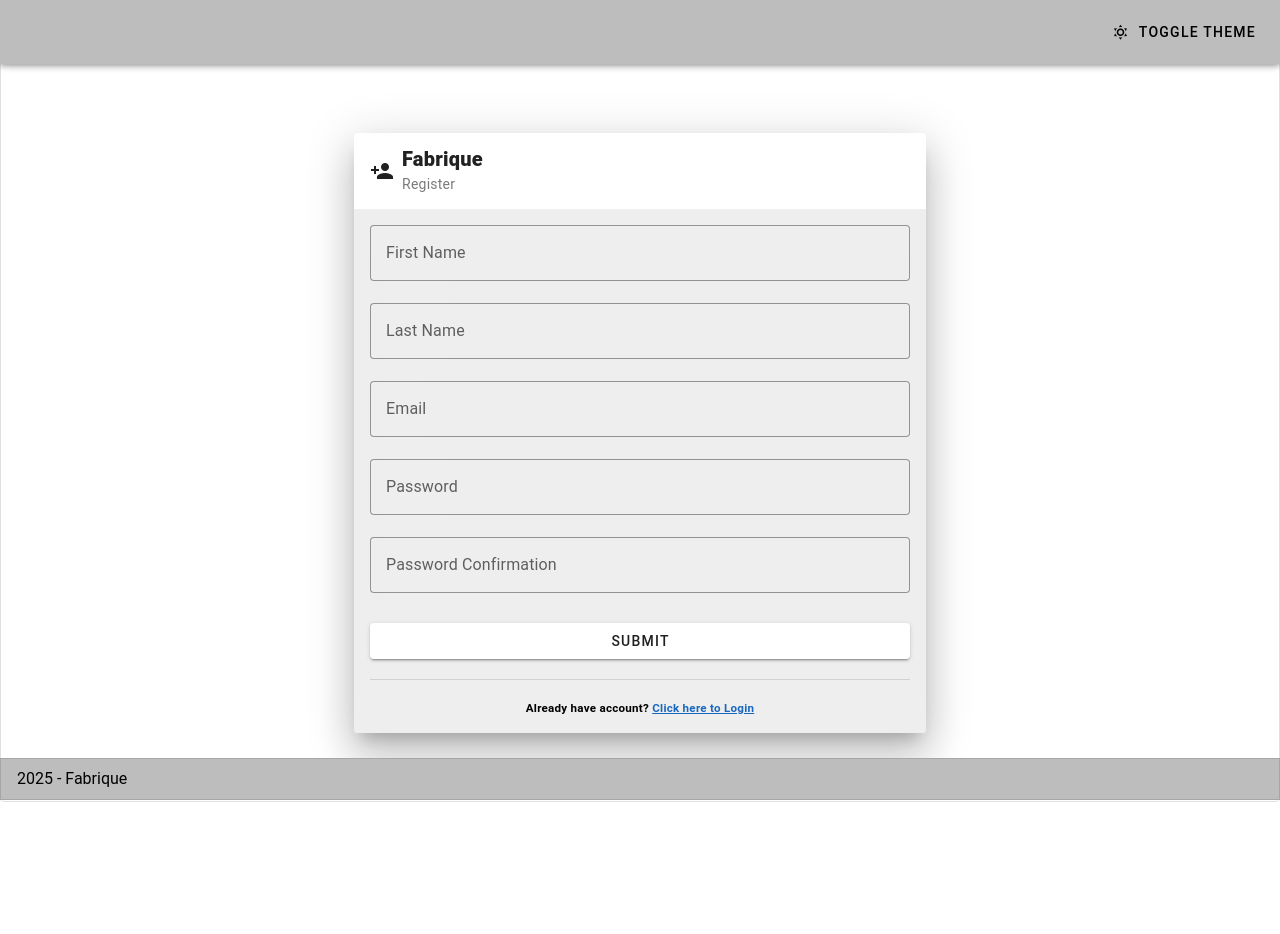
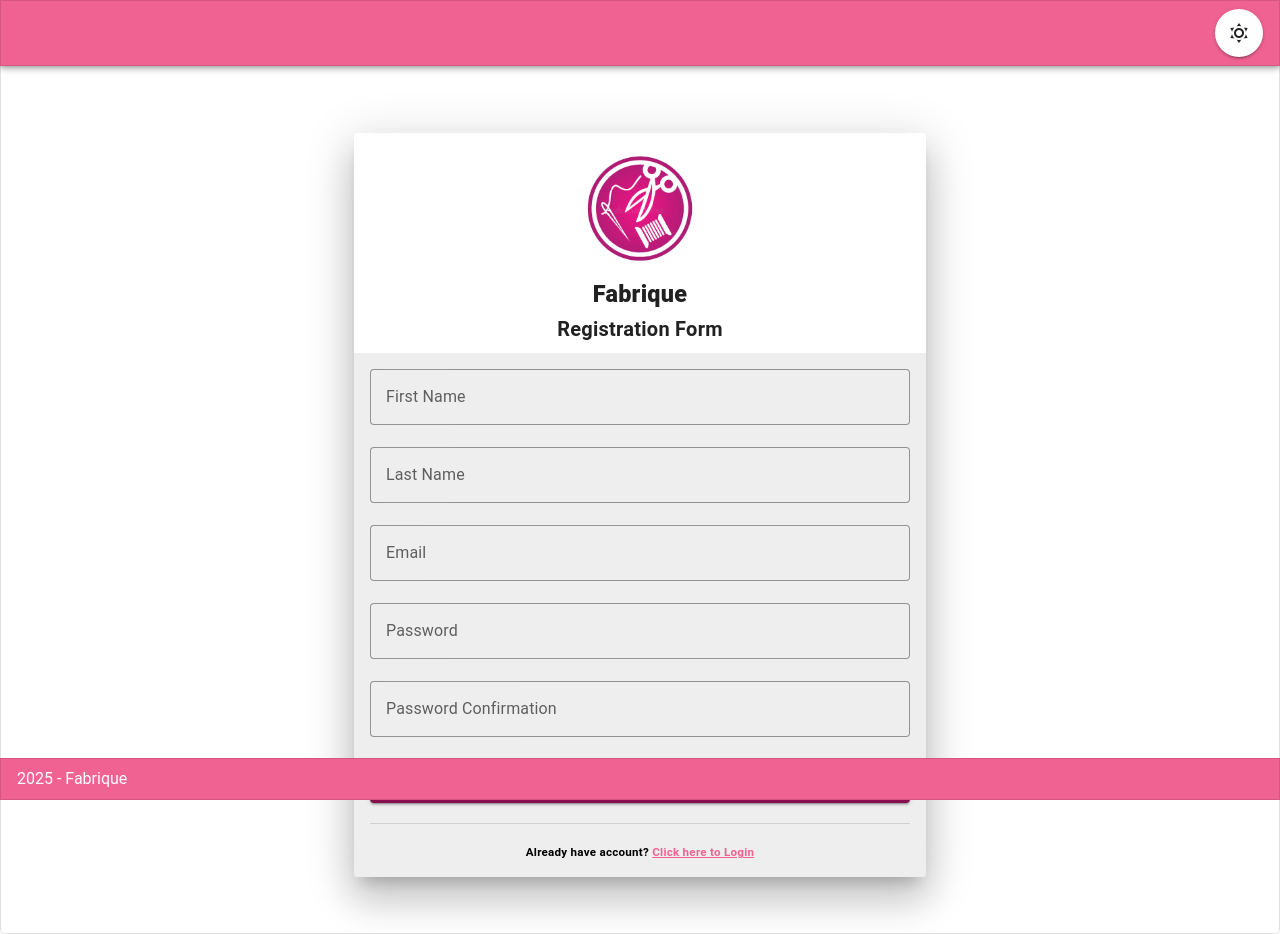
Before and after one commit to mylenecalo/web-fabrique, a Vue app: page /register in a window 1280 px wide. Before the commit the page ends 802 px from the top, so only its background shows below. Built offline with nearby package versions, Linux system fonts and the light colour scheme.

Commit message:
feat: updated applayout and views

```diff
--- a/index.html
+++ b/index.html
@@ -2,7 +2,7 @@
 <html lang="">
   <head>
     <meta charset="UTF-8">
-    <link rel="icon" href="/favicon.ico">
+    <link rel="icon" href="/images/logo-fabrique.png">
     <meta name="viewport" content="width=device-width, initial-scale=1.0">
     <title>Fabrique</title>
   </head>
--- /dev/null
+++ b/src/components/layout/AppLayout.vue
@@ -0,0 +1,33 @@
+<script setup>
+import { ref } from 'vue'
+const theme = ref('light')
+
+function onClick() {
+theme.value = theme.value === 'light' ? 'dark' : 'light'
+}
+</script>
+
+<template>
+  <v-responsive class="border rounded">
+     <v-app :theme="theme">
+       <v-app-bar class="px-3" :color="theme === 'light' ? 'pink-lighten-2' :'pink-darken-3'" border>
+         <v-spacer></v-spacer>
+
+         <v-btn
+           :icon="theme === 'light' ? 'mdi-weather-sunny' : 'mdi-weather-night'"
+           variant="elevated"
+           slim
+           @click="onClick"
+         ></v-btn>
+       </v-app-bar>
+
+       <v-main>
+         <v-container>
+          <slot name="content"></slot>
+        </v-container>
+      </v-main>
+
+      <v-footer :color="theme === 'light' ? 'pink-lighten-2' :'pink-darken-3'" elavation="24" border app>2025 - Fabrique</v-footer>
+    </v-app>
+  </v-responsive>
+</template>
--- a/src/views/auth/LoginView.vue
+++ b/src/views/auth/LoginView.vue
@@ -1,37 +1,27 @@
 <script setup>
-import { ref } from 'vue'
+import AppLayout from '@/components/layout/AppLayout.vue';
+import { useDisplay } from 'vuetify'
 
-const theme = ref('light')
-
-function onClick() {
-  theme.value = theme.value === 'light' ? 'dark' : 'light'
-}
+const { mobile } = useDisplay()
 </script>
 
 <template>
-  <v-responsive class="border rounded">
-    <v-app :theme="theme">
-      <v-app-bar class="px-3" color="grey-lighten-1">
-        <v-spacer></v-spacer>
+<AppLayout>
+  <template #content>
+    <v-row>
+            <v-col cols="12" md="6" class="mx-auto pt-16">
+              <v-card class="mx-auto" elevation="24">
+                <v-card-title class="text-center">
+                  <v-img class="mx-auto" src="/images/logo-fabrique.png"
+                  :width="mobile ? '75%' : '25%'"
+                  ></v-img>
+                  <h3 class="font-weight-black ">Fabrique</h3>
+                  <p class="font-weight-bold">Login Form</p>
 
-        <v-btn
-          :prepend-icon="theme === 'light' ? 'mdi-weather-sunny' : 'mdi-weather-night'"
-          text="Toggle Theme"
-          slim
-          @click="onClick"
-        ></v-btn>
-      </v-app-bar>
-
-      <v-main>
-        <v-container>
-          <v-row>
-            <v-col cols="12" md="6" class="mx-auto pt-16">
-              <v-card class="mx-auto" prepend-icon="mdi-login" subtitle="Login" elevation="24">
-                <template v-slot:title>
-                  <span class="font-weight-black">Fabrique</span>
-                </template>
+                </v-card-title>
 
                 <v-card-text class="bg-surface-light pt-4">
+                  <v-divider class="my-5"></v-divider>
                   <v-form fast-fail @submit.prevent>
                     <v-text-field
                       label="Email" variant="outlined"
@@ -41,20 +31,17 @@ function onClick() {
                       label="Password" type="password" variant="outlined"
                     ></v-text-field>
 
-                    <v-btn class="mt-2" type="submit" block>Submit</v-btn>
+                    <v-btn class="mt-2" type="submit" block color="pink-darken-4" prepend-icon="mdi-login">Login</v-btn>
                   </v-form>
 
                   <v-divider class="my-5"></v-divider>
 
-                  <h5 class="text-center">Don't have an account? <RouterLink class="text-primary" to="/register">Click here to Register</RouterLink></h5>
+                  <h5 class="text-center">Don't have an account? <RouterLink class="text-pink-lighten-2" to="/register">Click here to Register</RouterLink></h5>
                 </v-card-text>
               </v-card>
             </v-col>
           </v-row>
-        </v-container>
-      </v-main>
+  </template>
+</AppLayout>
 
-      <v-footer color="grey-lighten-1" border app>2025 - Fabrique</v-footer>
-    </v-app>
-  </v-responsive>
 </template>
--- a/src/views/auth/RegisterView.vue
+++ b/src/views/auth/RegisterView.vue
@@ -1,35 +1,25 @@
 <script setup>
-import { ref } from 'vue'
+import AppLayout from '@/components/layout/AppLayout.vue'
+import { useDisplay } from 'vuetify'
 
-const theme = ref('light')
-
-function onClick() {
-  theme.value = theme.value === 'light' ? 'dark' : 'light'
-}
+const { mobile } = useDisplay()
 </script>
 
 <template>
- <v-responsive class="border rounded">
-    <v-app :theme="theme">
-      <v-app-bar class="px-3" color="grey-lighten-1">
-        <v-spacer></v-spacer>
+<AppLayout>
+  <template #content>
 
-        <v-btn
-          :prepend-icon="theme === 'light' ? 'mdi-weather-sunny' : 'mdi-weather-night'"
-          text="Toggle Theme"
-          slim
-          @click="onClick"
-        ></v-btn>
-      </v-app-bar>
+         <v-row>
+            <v-col cols="12" md="6" class="mx-auto pt-16">
+              <v-card class="mx-auto"  elevation="24">
+                <v-card-title class="text-center">
+                  <v-img class="mx-auto" src="/images/logo-fabrique.png"
+                  :width="mobile ? '75%' : '25%'"
+                  ></v-img>
+                  <h3 class="font-weight-black ">Fabrique</h3>
+                  <p class="font-weight-bold">Registration Form</p>
 
-      <v-main>
-        <v-container>
-          <v-row>
-            <v-col cols="12" md="6" class="mx-auto pt-16">
-              <v-card class="mx-auto" prepend-icon="mdi-account-plus" subtitle="Register" elevation="24">
-                <template v-slot:title>
-                  <span class="font-weight-black">Fabrique</span>
-                </template>
+                </v-card-title>
 
                 <v-card-text class="bg-surface-light pt-4">
                   <v-form fast-fail @submit.prevent>
@@ -53,20 +43,18 @@ function onClick() {
                       label="Password Confirmation" type="password" variant="outlined"
                     ></v-text-field>
 
-                    <v-btn class="mt-2" type="submit" block>Submit</v-btn>
+                    <v-btn class="mt-2" type="submit" block color="pink-darken-4" prepend-icon="mdi-account-plus">Register</v-btn>
                   </v-form>
 
                   <v-divider class="my-5"></v-divider>
 
-                  <h5 class="text-center">Already have account? <RouterLink class="text-primary" to="/">Click here to Login</RouterLink></h5>
+                  <h5 class="text-center">Already have account? <RouterLink class="text-pink-lighten-2" to="/">Click here to Login</RouterLink></h5>
                 </v-card-text>
               </v-card>
             </v-col>
           </v-row>
-        </v-container>
-      </v-main>
+  </template>
 
-      <v-footer color="grey-lighten-1" border app>2025 - Fabrique</v-footer>
-    </v-app>
-  </v-responsive>
+</AppLayout>
+
 </template>
```
Also changed, not shown: public/images/logo-fabrique.png (added).
